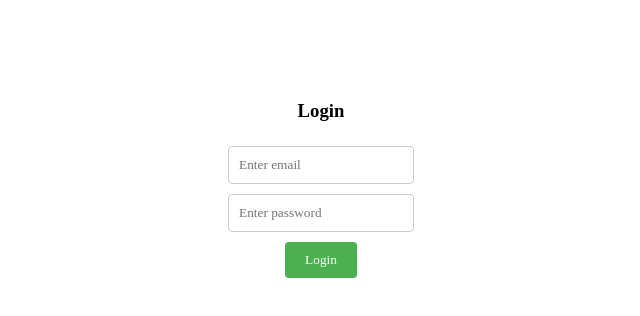
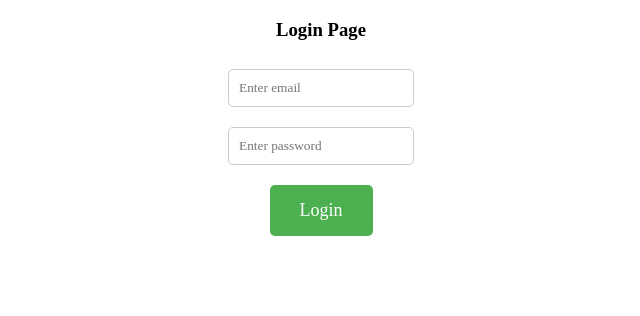
Before and after one commit to BNAnjana/fleet-management-react-app, a React (Vite) app in the folder mini-fleet-app/: page / in a window 1280 px wide. Shown: the top 316 px of the page, without its empty margins (319-959 px from the left). Built offline with nearby package versions, Linux system fonts and the light colour scheme.

Commit message:
third commit

```diff
--- a/mini-fleet-app/src/Admin.jsx
+++ b/mini-fleet-app/src/Admin.jsx
@@ -5,11 +5,11 @@ function Admin() {
     const [data, setData] = useState("");
     const navigate = useNavigate();
 
-    function handleLogout() {
-        setData("");
-        navigate("/login");
-        alert("Logged out successfully");
+    const handleLogout = () => {
+        localStorage.removeItem("isLoggedIn")
+        navigate("/login")
     }
+
     function handleAddFleet (e) {
         e.preventDefault();
         setData("");
--- a/mini-fleet-app/src/Login.jsx
+++ b/mini-fleet-app/src/Login.jsx
@@ -4,7 +4,6 @@ import { useNavigate } from 'react-router-dom';
 const Login = () => {
   const [email, setEmail] = useState("");
   const [password, setPassword] =useState("");
-  const [error, setError] = useState("");
   const navigate = useNavigate();
 
   const handleLogin = () =>{
@@ -13,16 +12,15 @@ const Login = () => {
       navigate("/admin")
     }
     else{
-      setError("invalid email or password")
+      alert("Wrong email or password");
     }
   }
   return (
-    <div style={{width: "40%", margin:"auto", marginTop: 100}}>
-        <h3>Login</h3>
+    <div style={{width: "50%", textAlign: "center", margin: "auto"}}>
+        <h3>Login Page</h3>
         <input type="email" placeholder='Enter email' value={email} onChange={(e) => setEmail(e.target.value)}/><br/>
         <input type='password' placeholder='Enter password' value={password} onChange={(e) => setPassword(e.target.value)} /><br/>
         <button onClick={handleLogin}>Login</button>
-        {error && <p style={{color: "red", fontSize: "20px"}}>{error}</p>}
     </div>
   )
 }
--- a/mini-fleet-app/src/index.css
+++ b/mini-fleet-app/src/index.css
@@ -1,24 +1,24 @@
 body {
-  text-align: center;
   font-family: 'Times New Roman', Times, serif;
 }
 
 input {
   font-family: inherit;
   padding: 10px;
-  margin: 5px;
+  margin: 10px;
   border: 1px solid #ccc;
-  border-radius: 4px;
+  border-radius: 5px;
 }
 
 button {
   font-family: inherit;
-  padding: 10px 20px;
-  margin: 5px;
+  padding: 15px 30px;
+  margin: 10px;
+  font-size: 18px;
   background-color: #4CAF50;
   color: white;
   border: none;
-  border-radius: 4px;
+  border-radius: 5px;
   cursor: pointer;
 }
 
```
